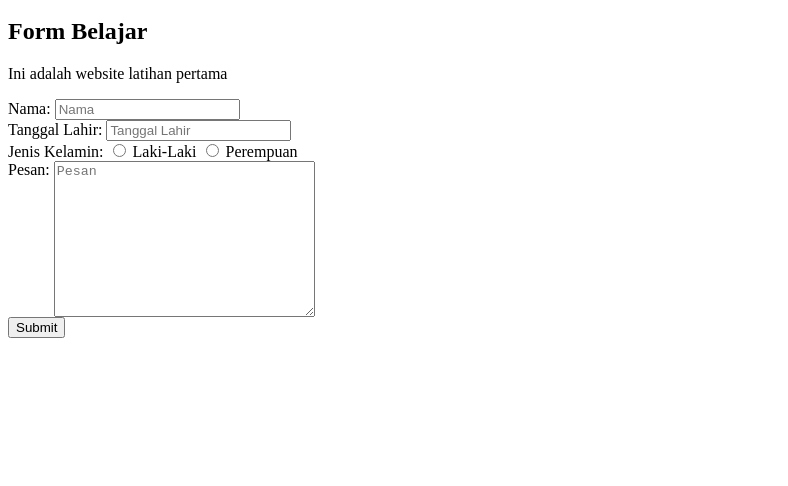
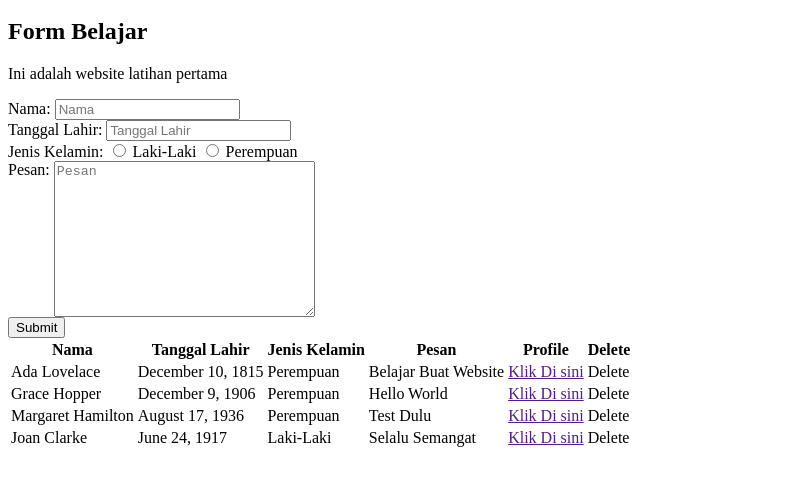
Before and after one commit to ARidwanW/frevou_arw, a plain HTML site: page practice1.html in a window 1280 px wide. Shown: the part 100-586 px from the top of the page, without its empty margins (0-788 px from the left). Drawn offline with Linux system fonts and the light colour scheme.

Commit message:
Update: table ver 0.1.0

```diff
--- a/practice1.html
+++ b/practice1.html
@@ -22,7 +22,10 @@
                 </ul>
             </div>
     </header>
+
+    <!--=============== MAIN ===============-->
     <main class="main">
+        <!--=============== FORM ===============-->
         <section class="form section">
             <div class="form__container container">
                 <form action="" method="post" class="form__belajar">
@@ -43,6 +46,52 @@
                 </form>
             </div>
         </section>
+
+        <!--=============== TABLE ===============-->
+        <section class="table section">
+            <div class="table__container container">
+                <table>
+                    <th>Nama</th>
+                    <th>Tanggal Lahir</th>
+                    <th>Jenis Kelamin</th>
+                    <th>Pesan</th>
+                    <th>Profile</th>
+                    <th>Delete</th>
+                    <tr>
+                        <td>Ada Lovelace</td>
+                        <td>December 10, 1815</td>
+                        <td>Perempuan</td>
+                        <td>Belajar Buat Website</td>
+                        <td><a href="" target="_blank" rel="noopener noreferrer">Klik Di sini</a></td>
+                        <td>Delete</td>
+                    </tr>
+                    <tr>
+                        <td>Grace Hopper</td>
+                        <td>December 9, 1906</td>
+                        <td>Perempuan</td>
+                        <td>Hello World</td>
+                        <td><a href="" target="_blank" rel="noopener noreferrer">Klik Di sini</a></td>
+                        <td>Delete</td>
+                    </tr>
+                    <tr>
+                        <td>Margaret Hamilton</td>
+                        <td>August 17, 1936</td>
+                        <td>Perempuan</td>
+                        <td>Test Dulu</td>
+                        <td><a href="" target="_blank" rel="noopener noreferrer">Klik Di sini</a></td>
+                        <td>Delete</td>
+                    </tr>
+                    <tr>
+                        <td>Joan Clarke</td>
+                        <td>June 24, 1917</td>
+                        <td>Laki-Laki</td>
+                        <td>Selalu Semangat</td>
+                        <td><a href="" target="_blank" rel="noopener noreferrer">Klik Di sini</a></td>
+                        <td>Delete</td>
+                    </tr>
+                </table>
+            </div>
+        </section>
     </main>
 </body>
 </html>
```
